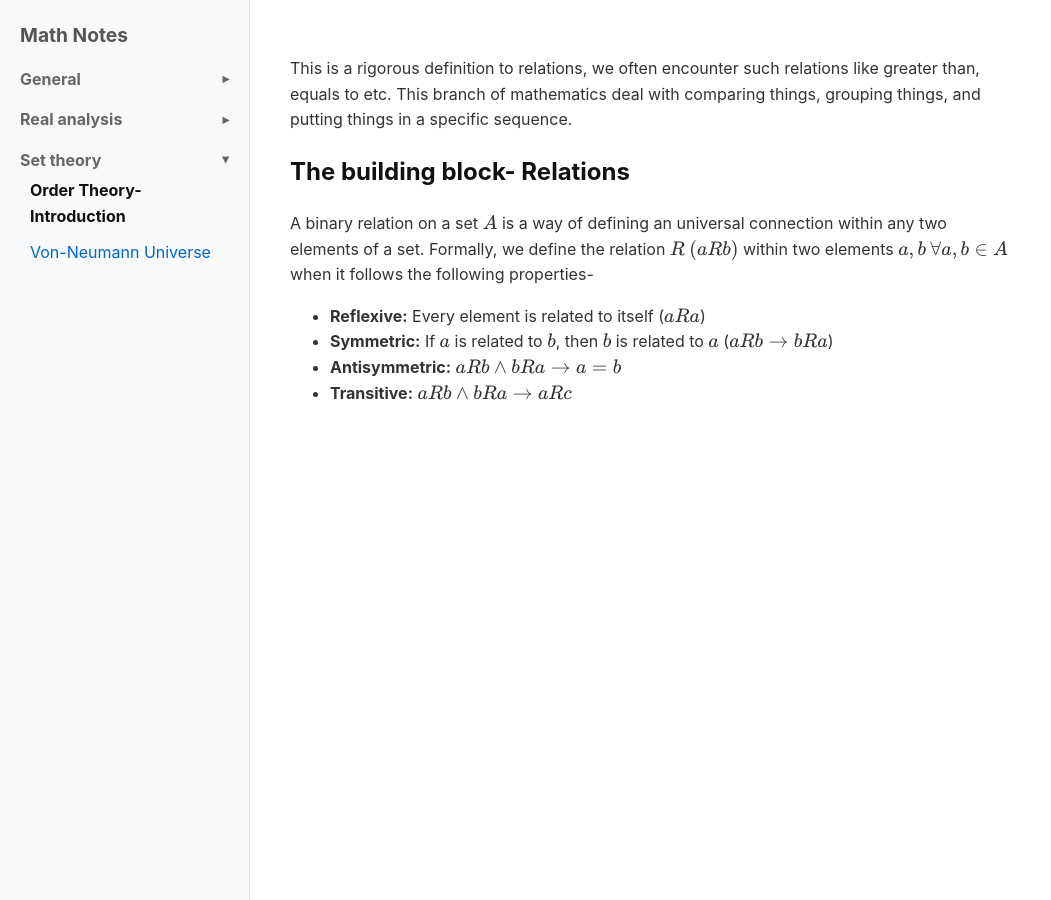
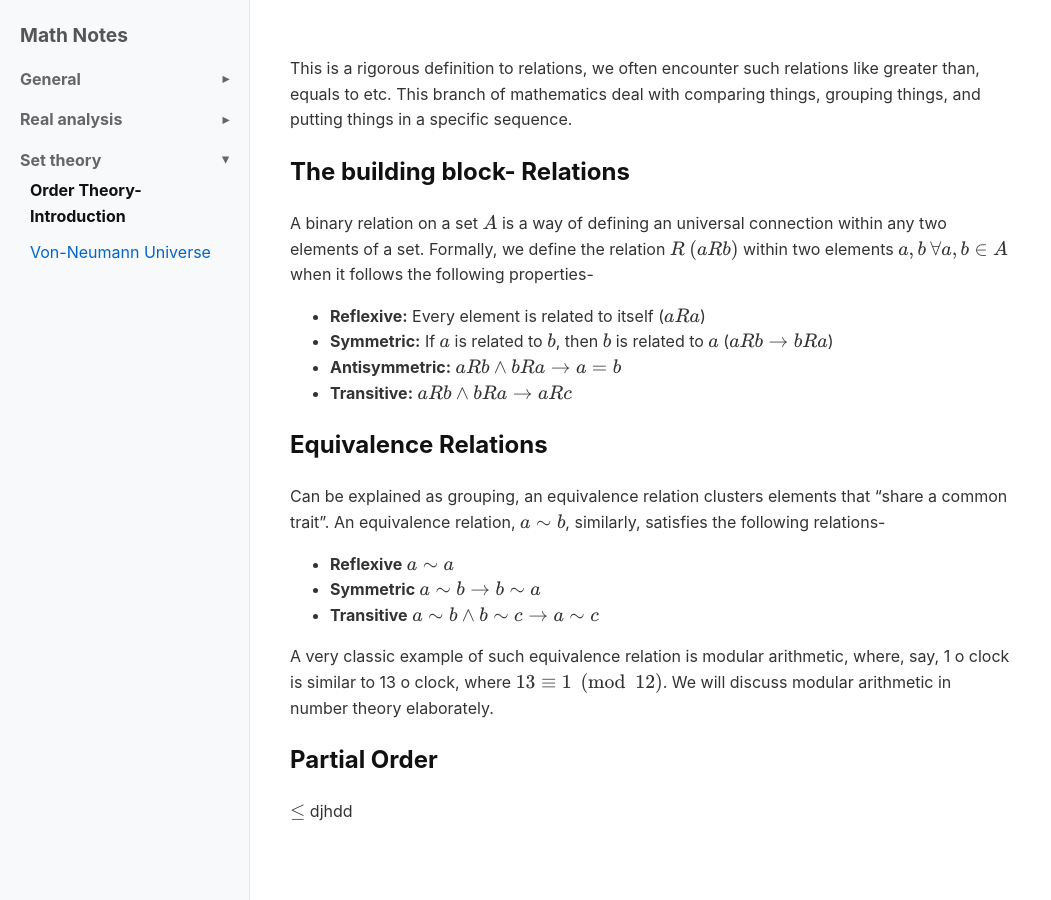
Before and after one commit to Nasif-Abdullah/Math, a Jekyll site: the page built from Set Theory/Relations.md, in a window 1280 px wide. Shown: the whole page, without its empty margins (0-1051 px from the left). Built offline with Jekyll 4.4.1, drawn with Linux system fonts in a browser that asks for light colours.

Commit message:
Update Relations.md

```diff
--- a/Set Theory/Relations.md
+++ b/Set Theory/Relations.md
@@ -11,3 +11,17 @@ A binary relation on a set $$A$$ is a way of defining an universal connection wi
 - <b>Symmetric:</b> If $$a$$ is related to $$b$$, then $$b$$ is related to $$a$$ ($$aRb \rightarrow bRa$$)
 - <b>Antisymmetric:</b> $$aRb \wedge bRa \rightarrow a = b$$
 - <b>Transitive:</b> $$aRb \wedge bRa \rightarrow aRc$$
+
+## Equivalence Relations
+
+Can be explained as grouping, an equivalence relation clusters elements that "share a common trait". An equivalence relation, $$a \sim b$$, similarly, satisfies the following relations-
+
+- <b>Reflexive</b> $$a \sim a$$
+- <b>Symmetric</b> $$a \sim b \rightarrow b \sim a$$
+- <b>Transitive</b> $$a \sim b \wedge b \sim c \rightarrow a \sim c$$
+
+A very classic example of such equivalence relation is modular arithmetic, where, say, 1 o clock is similar to 13 o clock, where $$13 \equiv 1 \pmod{12}$$. We will discuss modular arithmetic in number theory elaborately.
+
+## Partial Order
+
+$$\le$$ djhdd
```
